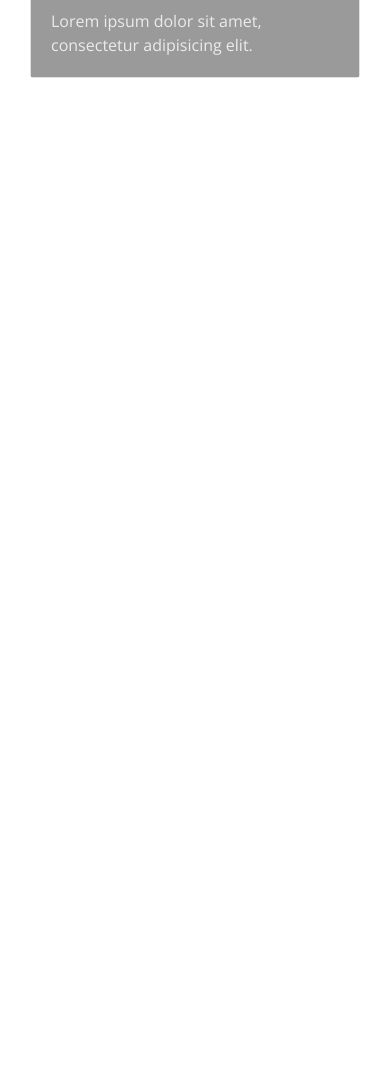
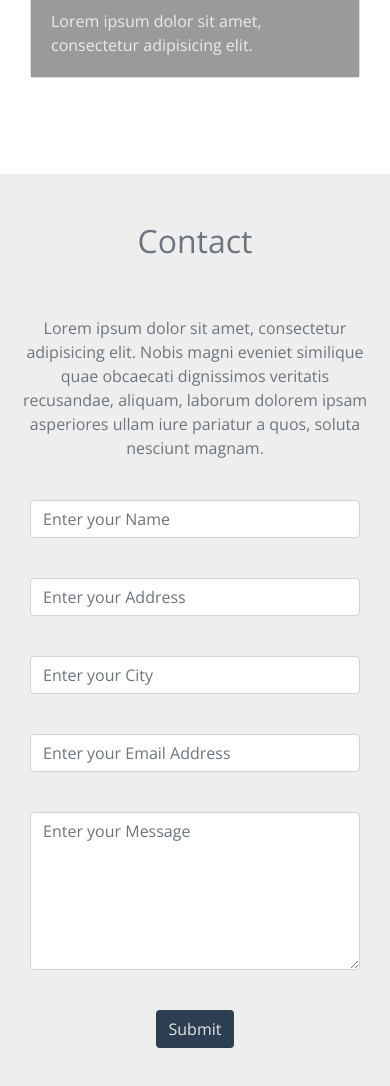
Before and after one commit to tatjanatanaskovich/one-page-bootstrap-4-website, a website: page index.html in a window 390 px wide. Shown: the part 7443-8529 px from the top of the page. Before the commit the page ends 7617 px from the top, so only its background shows below. Drawn offline with nearby package versions, Linux system fonts and the light colour scheme.

Commit message:
Added markup and styles for the contact section

```diff
--- a/assets/scss/_layout.scss
+++ b/assets/scss/_layout.scss
@@ -24,5 +24,13 @@ header.masthead {
 	.center-button {
 		text-align: center;
 	}
+}
 
+#contact {
+	background-color: #eeeeee;
+
+	.mybutton {
+		background-color: $dark-blue;
+		color: #E3E5E8;
+	}
 }
--- a/index.html
+++ b/index.html
@@ -236,6 +236,46 @@
     </div>
   </section>
 
+<!-- Section Contact -->
+<section id="contact" class="text-secondary pt-5 pb-5">
+  <div class="container">
+    <h2 class="text-center pb-5">Contact</h2>
+    <p class="text-center">Lorem ipsum dolor sit amet, consectetur adipisicing elit. Nobis magni eveniet similique quae obcaecati dignissimos veritatis recusandae, aliquam, laborum dolorem ipsam asperiores ullam iure pariatur a quos, soluta nesciunt magnam.</p>
+    <form>
+      <div class="container">
+        <div class="form-row">
+
+          <div class="form-group col-md-6 offset-md-3">
+            <label for="name"></label>
+            <input type="text" class="form-control" id="name" placeholder="Enter your Name">
+          </div>
+          <div class="form-group col-md-6 offset-md-3">
+            <label for="address"></label>
+            <input type="text" class="form-control" id="address" placeholder="Enter your Address">
+          </div>
+          <div class="form-group col-md-6 offset-md-3">
+            <label for="city"></label>
+            <input type="text" class="form-control" id="city" placeholder="Enter your City">
+          </div>
+          <div class="form-group col-md-6 offset-md-3">
+            <label for="email"></label>
+            <input type="text" class="form-control" id="email" placeholder="Enter your Email Address">
+          </div>
+          <div class="form-group col-md-6 offset-md-3 pb-4">
+            <label for="message"></label>
+            <textarea class="form-control" id="message" placeholder="Enter your Message" rows="6"></textarea>
+          </div>
+          <div class="form-group col-md-6 offset-md-3 text-center">
+            <button type="submit" class="btn mybutton">Submit</button>
+          </div>
+
+        </div>
+      </div>
+    </form>
+
+  </div>
+</section>
+
   <!-- Bootstrap core JavaScript
   ================================================== -->
   <!-- Placed at the end of the document so the pages load faster -->
```
Also changed, not shown: assets/css/main.css, dist/assets/css/main.min.css, dist/index.html.
